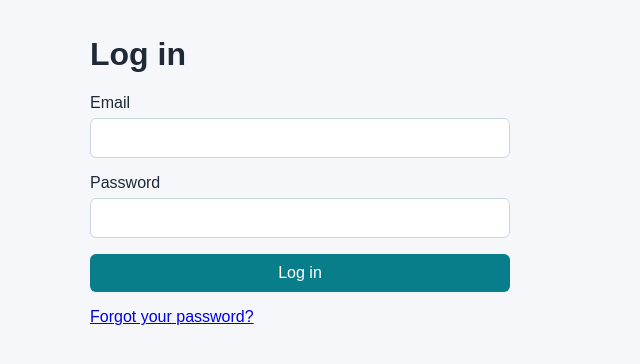
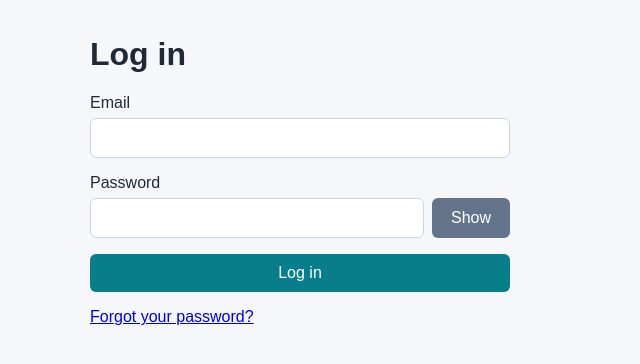
Before and after one commit to sairajbitla6-2007/tourism_management_system, a Flask app: page /login in a window 1280 px wide. Shown: the part 58-422 px from the top of the page, without its empty margins (0-640 px from the left). Run offline with Flask 3, Linux system fonts and the light colour scheme; some libraries are stand-ins or nearby versions.

Commit message:
Add catalogue and login improvements
Co-authored-by: Copilot <223556219+Copilot@users.noreply.github.com>

```diff
--- /dev/null
+++ b/static/password-toggle.js
@@ -0,0 +1,17 @@
+document.addEventListener("DOMContentLoaded", () => {
+    document.querySelectorAll("[data-password-toggle]").forEach((button) => {
+        const inputId = button.getAttribute("aria-controls");
+        const passwordInput = document.getElementById(inputId);
+
+        if (!passwordInput) return;
+
+        button.addEventListener("click", () => {
+            const isRevealed = passwordInput.type === "password";
+            passwordInput.type = isRevealed ? "text" : "password";
+            button.textContent = isRevealed ? "Hide" : "Show";
+            button.setAttribute("aria-label", `${isRevealed ? "Hide" : "Show"} password`);
+            button.setAttribute("aria-pressed", String(isRevealed));
+            passwordInput.focus({ preventScroll: true });
+        });
+    });
+});
--- a/static/style.css
+++ b/static/style.css
@@ -201,3 +201,31 @@ th {
     cursor: pointer;
     font-weight: bold;
 }
+
+
+.password-input-row {
+    display: flex;
+    align-items: stretch;
+    gap: 8px;
+}
+
+.password-input-row input {
+    flex: 1;
+    min-width: 0;
+}
+
+.password-toggle {
+    flex: 0 0 auto;
+    min-width: 78px;
+    padding-inline: 14px;
+}
+
+.password-toggle:focus-visible {
+    outline: 3px solid #123b52;
+    outline-offset: 3px;
+}
+
+.password-field {
+    display: grid;
+    gap: 6px;
+}
--- a/templates/base.html
+++ b/templates/base.html
@@ -42,5 +42,6 @@
 
         {% block content %}{% endblock %}
     </main>
+    <script src="{{ url_for('static', filename='password-toggle.js') }}" defer></script>
 </body>
 </html>
--- a/templates/login.html
+++ b/templates/login.html
@@ -13,10 +13,26 @@
             <input name="email" type="email" required autocomplete="email">
         </label>
 
-        <label>
-            Password
-            <input name="password" type="password" required autocomplete="current-password">
-        </label>
+        <div class="password-field">
+            <label for="login-password">Password</label>
+            <div class="password-input-row">
+                <input
+                    id="login-password"
+                    name="password"
+                    type="password"
+                    required
+                    autocomplete="current-password"
+                >
+                <button
+                    class="password-toggle secondary"
+                    type="button"
+                    data-password-toggle
+                    aria-controls="login-password"
+                    aria-label="Show password"
+                    aria-pressed="false"
+                >Show</button>
+            </div>
+        </div>
 
         <button type="submit">Log in</button>
     </form>
```
Also changed, not shown: schema.sql (+20 -0 lines), tools_used.md (deleted, +0 -21 lines), migrations/005_expand_tour_catalogue.sql (added), 2 other files.
